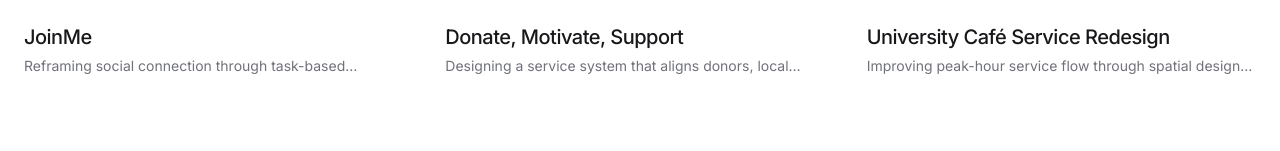
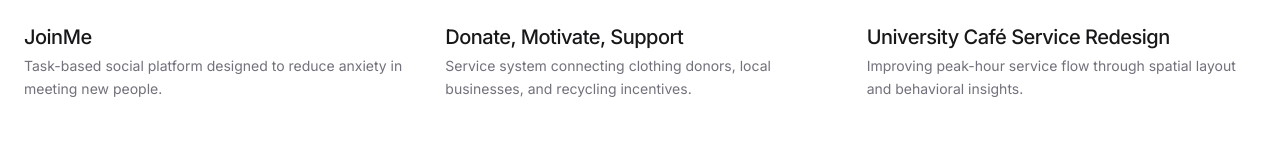
Before and after one commit to roroshana/Portfolio, a React (Vite) app: page / in a window 1280 px wide. Shown: the part 1151-1302 px from the top of the page. Built offline with nearby package versions, Linux system fonts and the light colour scheme.

Commit message:
feat: Improve project card UI and descriptions
Enhances the visual appeal and clarity of project cards with subtle hover effects and an overlay. Updates project subtitles for conciseness and impact.

```diff
--- a/src/components/ProjectCard.tsx
+++ b/src/components/ProjectCard.tsx
@@ -21,19 +21,25 @@ export default function ProjectCard({ project, index }: ProjectCardProps) {
         to={`/${project.id}`}
         className="group block space-y-6"
       >
-        <div className="aspect-[4/3] overflow-hidden rounded-2xl bg-zinc-100 border border-zinc-100">
+        <div className="aspect-[4/3] overflow-hidden rounded-2xl bg-zinc-100 border border-zinc-100 relative">
           <img
             src={project.image}
             alt={project.title}
             className="w-full h-full object-cover group-hover:scale-105 transition-transform duration-700 ease-out"
             referrerPolicy="no-referrer"
           />
+          <div className="absolute inset-0 bg-black/0 group-hover:bg-black/5 transition-colors duration-300" />
+          <div className="absolute bottom-6 left-6 opacity-0 group-hover:opacity-100 transition-all duration-300 translate-y-2 group-hover:translate-y-0">
+            <span className="text-[10px] font-semibold uppercase tracking-[0.2em] text-white bg-zinc-900/90 px-3 py-1.5 rounded-full backdrop-blur-sm">
+              View Case Study
+            </span>
+          </div>
         </div>
         <div className="space-y-1">
           <h3 className="text-xl font-medium tracking-tight group-hover:text-zinc-600 transition-colors">
             {project.title}
           </h3>
-          <p className="text-zinc-500 text-sm leading-relaxed line-clamp-1">
+          <p className="text-zinc-500 text-sm leading-relaxed">
             {project.subtitle}
           </p>
         </div>
--- a/src/constants.ts
+++ b/src/constants.ts
@@ -45,7 +45,7 @@ export const PROJECTS: Project[] = [
   {
     id: "joinme",
     title: "JoinMe",
-    subtitle: "Reframing social connection through task-based interaction and privacy-aware product design.",
+    subtitle: "Task-based social platform designed to reduce anxiety in meeting new people.",
     image: "https://lh3.googleusercontent.com/d/1-qeqwDvcpO4_Uk1FtUh8PHYKMErSgpkx",
     summary: "JoinMe reframes connection around everyday action. Instead of asking 'Who do you want to be friends with?', the system asks 'What are you already doing today?'",
     role: "Sole UX Researcher & Product Designer",
@@ -143,7 +143,7 @@ export const PROJECTS: Project[] = [
   {
     id: "recycle",
     title: "Donate, Motivate, Support",
-    subtitle: "Designing a service system that aligns donors, local businesses, and textile recovery incentives.",
+    subtitle: "Service system connecting clothing donors, local businesses, and recycling incentives.",
     image: "https://lh3.googleusercontent.com/d/16qsEIyityL4LFE9359Qd-8DEIfnfGWHx",
     summary: "This project explores how Vancouver’s textile waste ecosystem can be strengthened by coordinating existing organizations rather than introducing new infrastructure.",
     role: "Systems Research & Ecosystem Strategy",
@@ -237,7 +237,7 @@ export const PROJECTS: Project[] = [
   {
     id: "cafe-redesign",
     title: "University Café Service Redesign",
-    subtitle: "Improving peak-hour service flow through spatial design, behavioral insight, and service restructuring.",
+    subtitle: "Improving peak-hour service flow through spatial layout and behavioral insights.",
     image: "https://lh3.googleusercontent.com/d/1XsSfTvVdFRNqePb9XY9GKJCEZKp1ewBz",
     heroImage: "https://lh3.googleusercontent.com/d/1S4PvbRS1GQ2prAaNW0qDGSHIVKNA2xNT",
     summary: "During peak lunch hours, the university café experienced operational breakdown. This project redesigns the spatial and service architecture to optimize throughput and reduce cognitive overload.",
```
